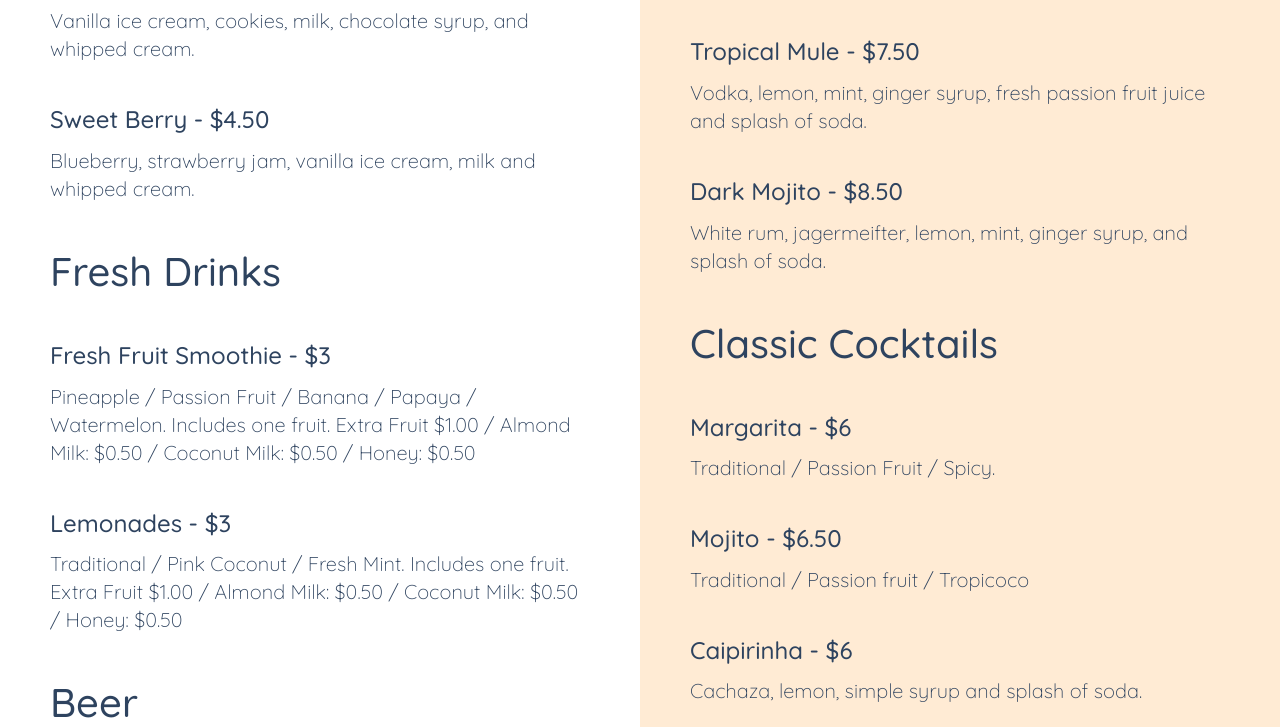
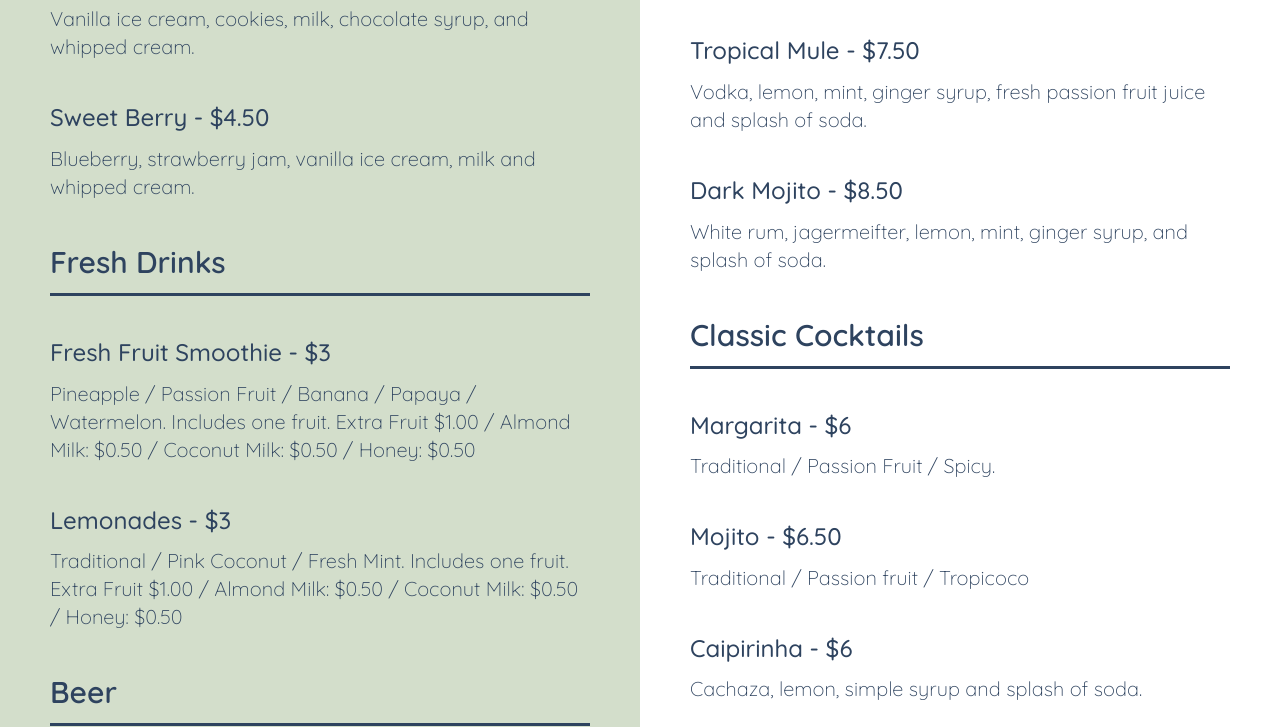
Before and after one commit to amadeu-io/restaurant-page, a website built with webpack: page dist/index.html in a window 1280 px wide. Shown: the part 709-1436 px from the top of the page. Built offline with Linux system fonts and the light colour scheme.

Commit message:
Add HTML & CSS of beverages page

```diff
--- a/src/styles/beverages.css
+++ b/src/styles/beverages.css
@@ -6,7 +6,15 @@
 
 h1 {
   font-size: 2rem;
-  font-weight: 500;
+  font-weight: 700;
+}
+
+h2 {
+  font-size: 1.5rem;
+  font-weight: 600;
+  margin-top: 40px;
+  padding-bottom: 10px;
+  border-bottom: 3px solid;
 }
 
 h3 {
@@ -23,12 +31,8 @@ h3 {
 /* left */
 
 .left {
-  background-color: rgb(255, 255, 255);
+  background-color: var(--bambuda-green);
   color: var(--bambuda-blue);
-}
-
-.left h1:not(:first-of-type) {
-  margin-top: 40px;
 }
 
 .item-container {
@@ -46,7 +50,7 @@ h3 {
 /* right */
 
 .right {
-  background-color: var(--bambuda-orange);
+  background-color: white;
   color: var(--bambuda-blue);
 }
 
--- a/src/styles/global.css
+++ b/src/styles/global.css
@@ -14,6 +14,7 @@
 :root {
   --bambuda-blue: rgb(46, 67, 95);
   --bambuda-orange: rgb(255, 235, 212);
+  --bambuda-green: rgb(211, 222, 203);
 }
 
 html {
```
Also changed, not shown: dist/index.html, dist/main.js.
